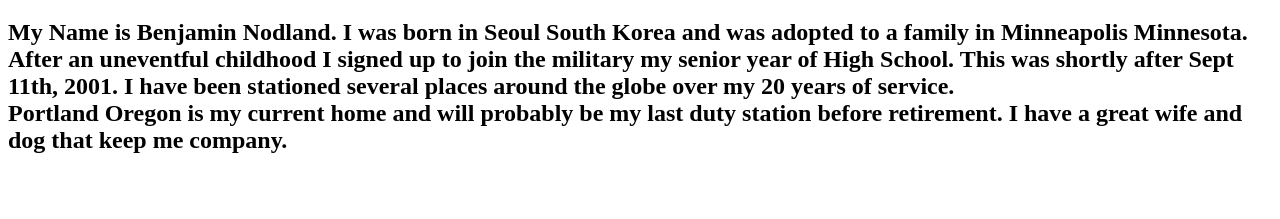
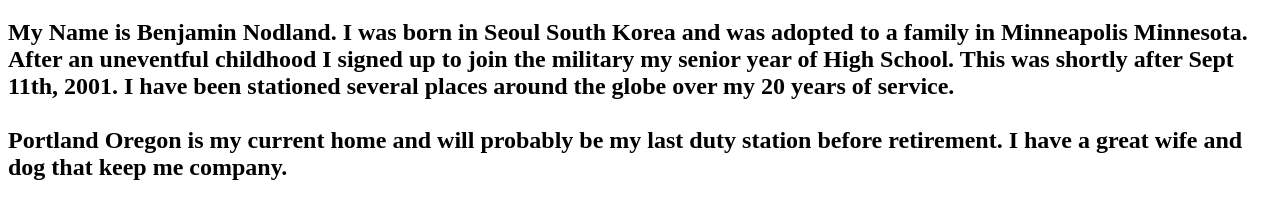
Before and after one commit to BravoN11/BravoN11.github.io, a plain HTML site: page index.html in a window 1280 px wide. Shown: the part 61-280 px from the top of the page. Drawn offline with Linux system fonts and the light colour scheme.

Commit message:
Update index.html

```diff
--- a/index.html
+++ b/index.html
@@ -9,9 +9,7 @@
     <h1>About Me</h1>
     <h2> My Name is Benjamin Nodland. I was born in Seoul South Korea and was adopted to a family in Minneapolis Minnesota.
         After an uneventful childhood I signed up to join the military my senior year of High School. This was shortly after Sept 11th, 2001.
-        I have been stationed several places around the globe over my 20 years of service.<br />
-
-
+        I have been stationed several places around the globe over my 20 years of service.<br /><br />
         Portland Oregon is my current home and will probably be my last duty station before retirement. I have a great wife and dog that keep me company.
     </h2><br />
 
```
